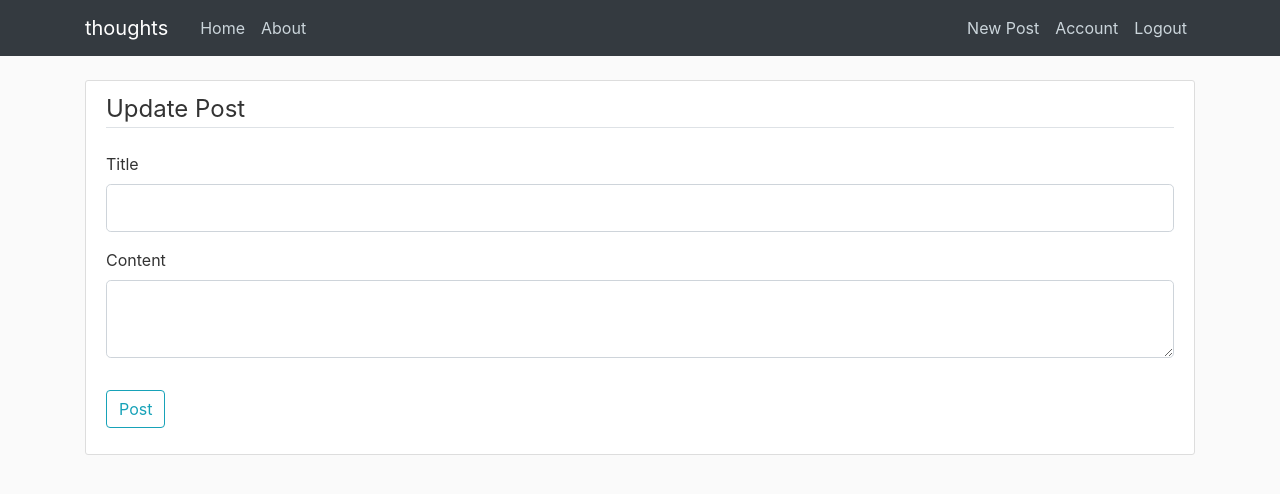
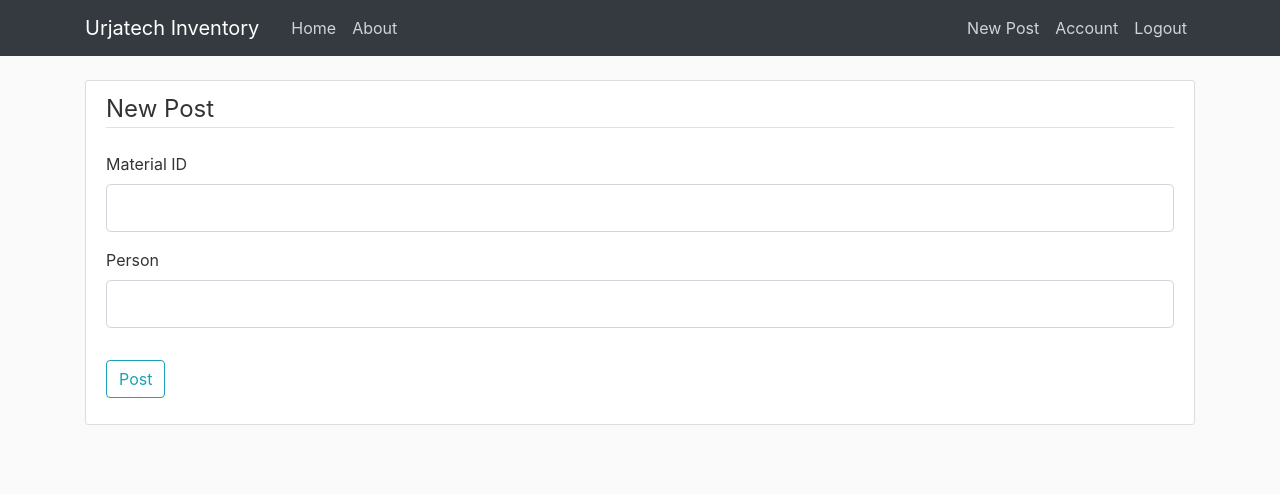
Before and after one commit to theharshgupta/urja-inventory, a Flask app: page /post/new in a window 1280 px wide. Shown: the top 494 px of the page. Run offline with Flask 2, Linux system fonts and the light colour scheme; a user stored in the database is signed in; some libraries are stand-ins or nearby versions.

Commit message:
schema changed

```diff
--- a/flaskblog/forms.py
+++ b/flaskblog/forms.py
@@ -1,15 +1,15 @@
 from flask_wtf import FlaskForm
 from flask_wtf.file import FileField, FileAllowed
-from wtforms import StringField, PasswordField, SubmitField, BooleanField, TextAreaField
+from wtforms import StringField, PasswordField, SubmitField, BooleanField, TextAreaField, IntegerField
 from wtforms.validators import DataRequired, Length, Email, EqualTo, ValidationError
 from flaskblog.models import User
 from flask_login import current_user
 
 
 class RegistrationForm(FlaskForm):
-    username = StringField('Username', validators=[DataRequired(), Length(min=2, max=20)])
     name = StringField('Name', validators=[DataRequired()])
     email = StringField('Email', validators=[DataRequired(), Email()])
+    username = StringField('Username', validators=[DataRequired()])
     password = PasswordField('Password', validators=[DataRequired()])
     confirm_password = PasswordField('Confirm Password', validators=[DataRequired(), EqualTo('password')])
     submit = SubmitField('Sign Up')
@@ -52,6 +52,10 @@ class UpdateAccountForm(FlaskForm):
 
 
 class PostForm(FlaskForm):
-    title = StringField('Title', validators=[DataRequired()])
-    content = TextAreaField('Content', validators=[DataRequired()])
+    material_id = StringField('Material ID', validators=[DataRequired()])
+    numbers_issued = IntegerField('Numbers', default=1, validators=[DataRequired()])
+    unit = StringField('Unit', default='pcs')
+    person = StringField('Person')
+    location = StringField('Location', default='delhi')
+    type_issued = StringField('Type', default='lol')
     submit = SubmitField('Post')
--- a/flaskblog/routes.py
+++ b/flaskblog/routes.py
@@ -10,11 +10,12 @@ from flask_login import login_user, current_user, logout_user, login_required
 
 @app.route("/")
 @app.route("/home")
-@login_required
 def home():
+    numbers_sum=0
     posts = Post.query.all()
-    return render_template('home.html', posts=posts)
-
+    for post in posts:
+        numbers_sum = numbers_sum + post.numbers_issued
+    return render_template('home.html', posts=posts, numbers_sum=numbers_sum)
 
 @app.route("/about")
 def about():
@@ -59,7 +60,6 @@ def login():
             login_user(user=user, remember=form.remember.data)
             next_page = request.args.get('next')
             return redirect(next_page) if next_page else redirect(url_for('home'))
-
         else:
             flash('Login Unsuccessful. Please check email and password', 'danger')
     return render_template('login.html', title='Login', form=form)
@@ -111,12 +111,18 @@ def account():
 def new_post():
     form = PostForm()
     if form.validate_on_submit():
-        post = Post(title=form.title.data, content=form.content.data, author=current_user)
+        post = Post(material_id=form.material_id.data,
+                    numbers_issued=form.numbers_issued.data,
+                    unit=form.unit.data,
+                    person=form.person.data,
+                    location=form.location.data,
+                    type_issued=form.type_issued.data,
+                    author=current_user)
         db.session.add(post)
         db.session.commit()
         flash('Your post has been created!', 'success')
         return redirect(url_for('home'))
-    return render_template('create_post.html', title='New Post', form=form, legend='Update Post')
+    return render_template('create_post.html', title='New Post', form=form, legend='New Post')
 
 
 @app.route("/post/<int:post_id>")
--- a/flaskblog/templates/create_post.html
+++ b/flaskblog/templates/create_post.html
@@ -8,34 +8,34 @@
                     {{ legend }}
                 </legend>
                 <div class="form-group">
-                    {{ form.title.label(class="form-control-label") }}
-                    {% if form.title.errors %}
-                        {{ form.title(class="form-control form-control-lg is-invalid") }}
+                    {{ form.material_id.label(class="form-control-label") }}
+                    {% if form.material_id.errors %}
+                        {{ form.material_id(class="form-control form-control-lg is-invalid") }}
                         <div class="invalid-feedback">
-                            {% for error in form.title.errors %}
+                            {% for error in form.material_id.errors %}
                                 <span>
                             {{ error }}
                             </span>
                             {% endfor %}
                         </div>
                     {% else %}
-                        {{ form.title(class="form-control form-control-lg") }}
+                        {{ form.material_id(class="form-control form-control-lg") }}
                     {% endif %}
 
                 </div>
                 <div class="form-group">
-                    {{ form.content.label(class="form-control-label") }}
-                    {% if form.content.errors %}
-                        {{ form.content(class="form-control form-control-lg is-invalid") }}
+                    {{ form.person.label(class="form-control-label") }}
+                    {% if form.person.errors %}
+                        {{ form.person(class="form-control form-control-lg is-invalid") }}
                         <div class="invalid-feedback">
-                            {% for error in form.content.errors %}
+                            {% for error in form.person.errors %}
                                 <span>
                                 {{ error }}
                                 </span>
                             {% endfor %}
                         </div>
                     {% else %}
-                        {{ form.content(class="form-control form-control-lg") }}
+                        {{ form.person(class="form-control form-control-lg") }}
                     {% endif %}
                 </div>
             </fieldset>
--- a/flaskblog/templates/layout.html
+++ b/flaskblog/templates/layout.html
@@ -11,14 +11,14 @@
     {% if title %}
         <title> thoughts on {{ title }} </title>
     {% else %}
-        <title>thoughts</title>
+        <title>Urjatech Inventory</title>
     {% endif %}
 </head>
 <body>
 <header class="site-header">
     <nav class="navbar navbar-expand-md navbar-dark bg-dark fixed-top">
         <div class="container">
-            <a class="navbar-brand mr-4" href="/">thoughts</a>
+            <a class="navbar-brand mr-4" href="/">Urjatech Inventory</a>
             <button class="navbar-toggler" type="button" data-toggle="collapse" data-target="#navbarToggle" aria-controls="navbarToggle" aria-expanded="false" aria-label="Toggle navigation">
                 <span class="navbar-toggler-icon"></span>
             </button>
```
Also changed, not shown: flaskblog/models.py (+10 -8 lines), flaskblog/templates/home.html (+29 -6 lines), flaskblog/site.db.
